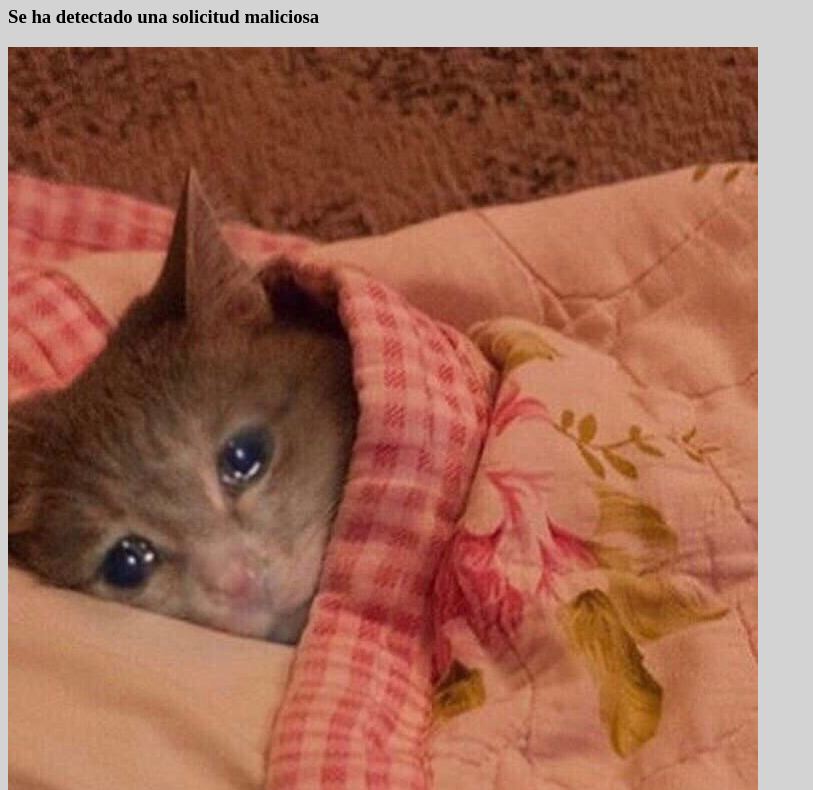
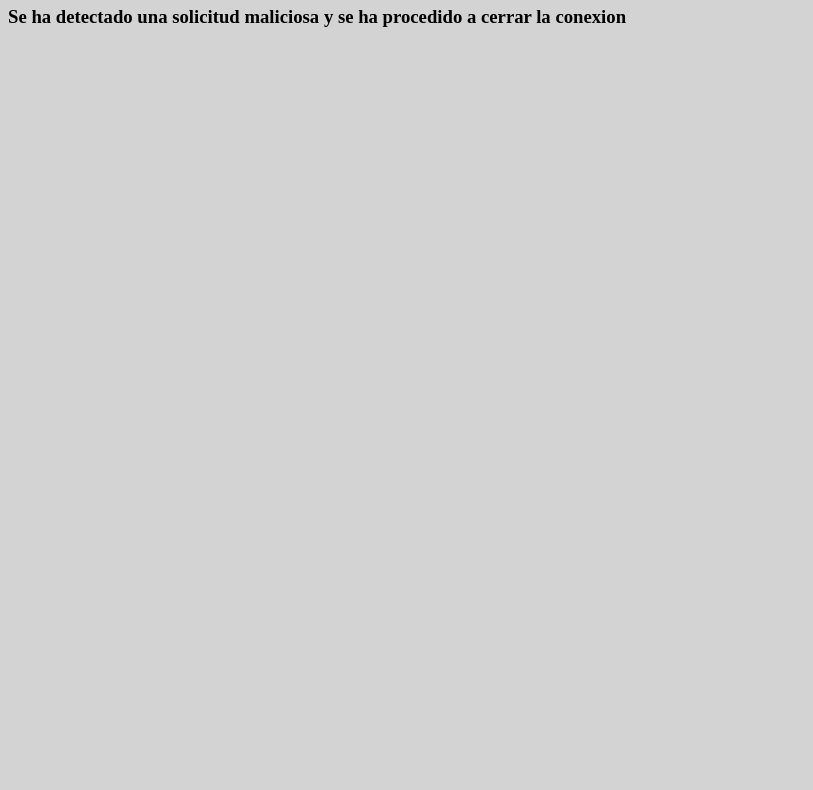
Before and after one commit to quico637/SSTT, a plain HTML site: page errors/seguridad.html in a window 1280 px wide. Shown: the part 60-850 px from the top of the page, without its empty margins (0-813 px from the left). After the commit the page ends 800 px from the top, so only its background shows below. Drawn offline with Linux system fonts and the light colour scheme.

Commit message:
Update seguridad.html

```diff
--- a/errors/seguridad.html
+++ b/errors/seguridad.html
@@ -4,8 +4,7 @@
 </head>
 <body bgcolor="lightgray">
     <h1>Intento de violacion de la seguridad del servidor </h1>
-    <h3>Se ha detectado una solicitud maliciosa</h3>
+    <h3>Se ha detectado una solicitud maliciosa y se ha procedido a cerrar la conexion</h3>
 
-    <img src="gatito-triste.jpg">
 </body>
 </html>
```
